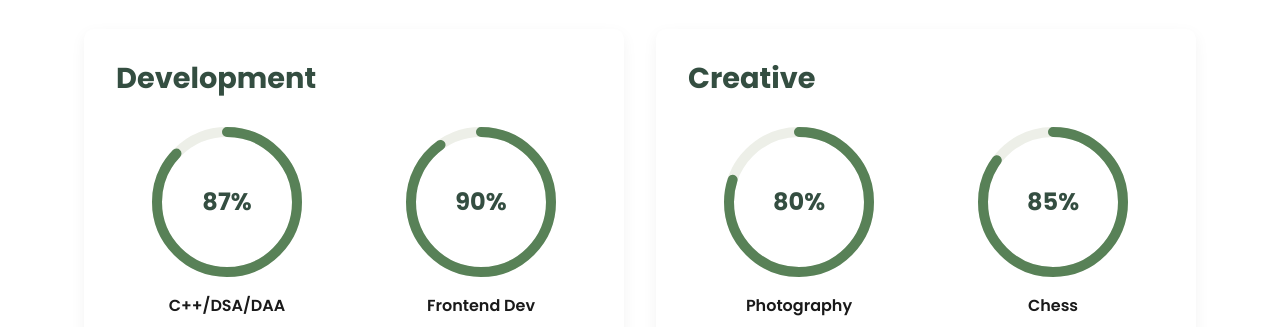
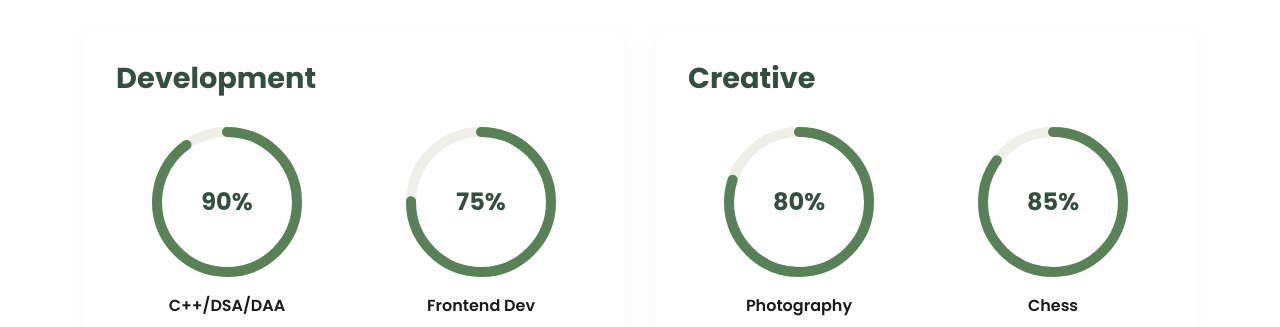
Before and after one commit to Aqdasjustinn/My-Portfolio, a plain HTML site: page index.html in a window 1280 px wide. Shown: the part 1865-2192 px from the top of the page. Drawn offline with Linux system fonts and the light colour scheme.

Commit message:
Update index.html

```diff
--- a/index.html
+++ b/index.html
@@ -131,9 +131,9 @@
                         <div class="skill-circle">
                             <svg>
                                 <circle class="bg" cx="75" cy="75" r="70"></circle>
-                                <circle class="progress" cx="75" cy="75" r="70" style="--percent: 87"></circle>
+                                <circle class="progress" cx="75" cy="75" r="70" style="--percent: 90"></circle>
                             </svg>
-                            <div class="skill-percent">87%</div>
+                            <div class="skill-percent">90%</div>
                         </div>
                         <div class="skill-name">C++/DSA/DAA</div>
                     </div>
@@ -141,9 +141,9 @@
                         <div class="skill-circle">
                             <svg>
                                 <circle class="bg" cx="75" cy="75" r="70"></circle>
-                                <circle class="progress" cx="75" cy="75" r="70" style="--percent: 90"></circle>
+                                <circle class="progress" cx="75" cy="75" r="70" style="--percent: 75"></circle>
                             </svg>
-                            <div class="skill-percent">90%</div>
+                            <div class="skill-percent">75%</div>
                         </div>
                         <div class="skill-name">Frontend Dev</div>
                     </div>
```
